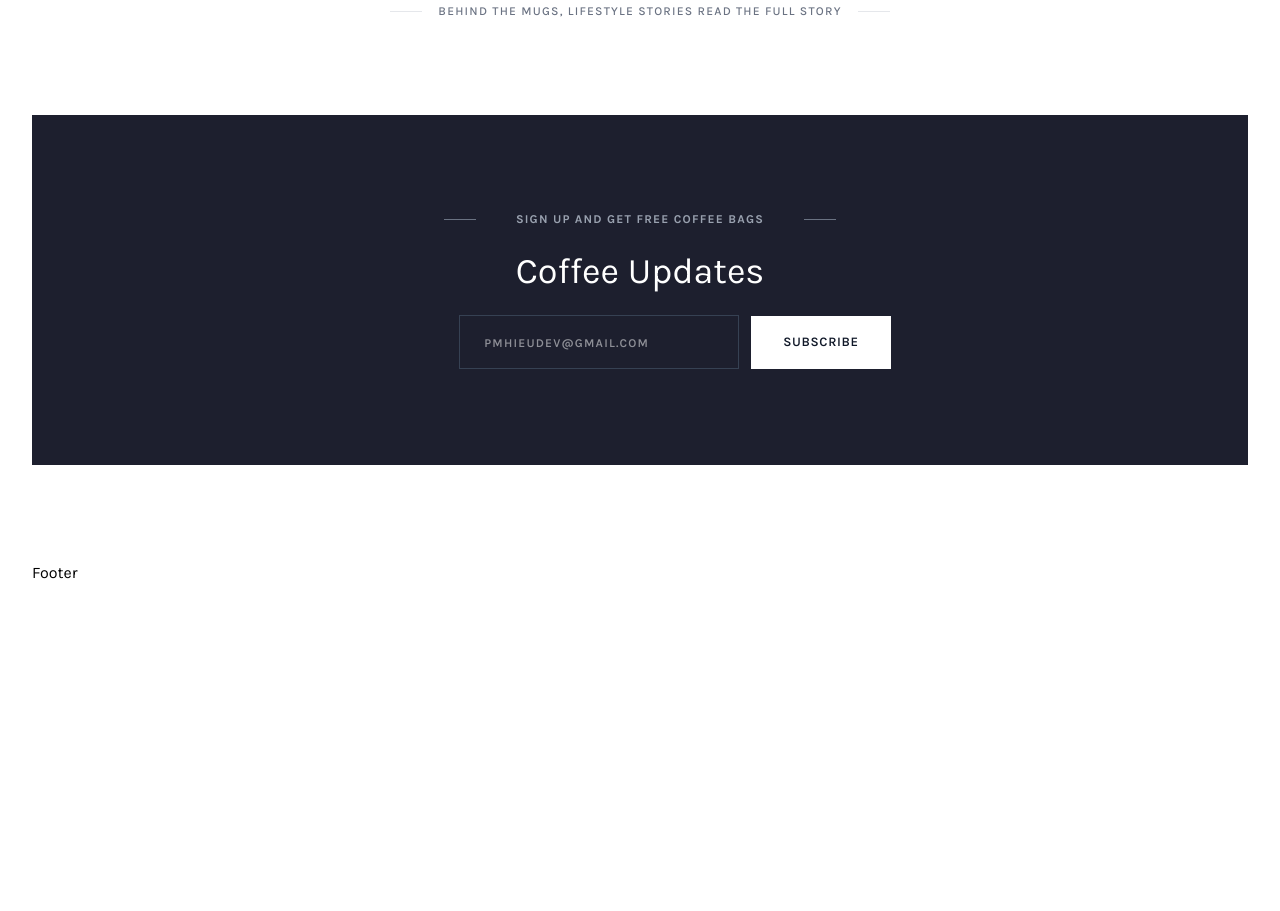
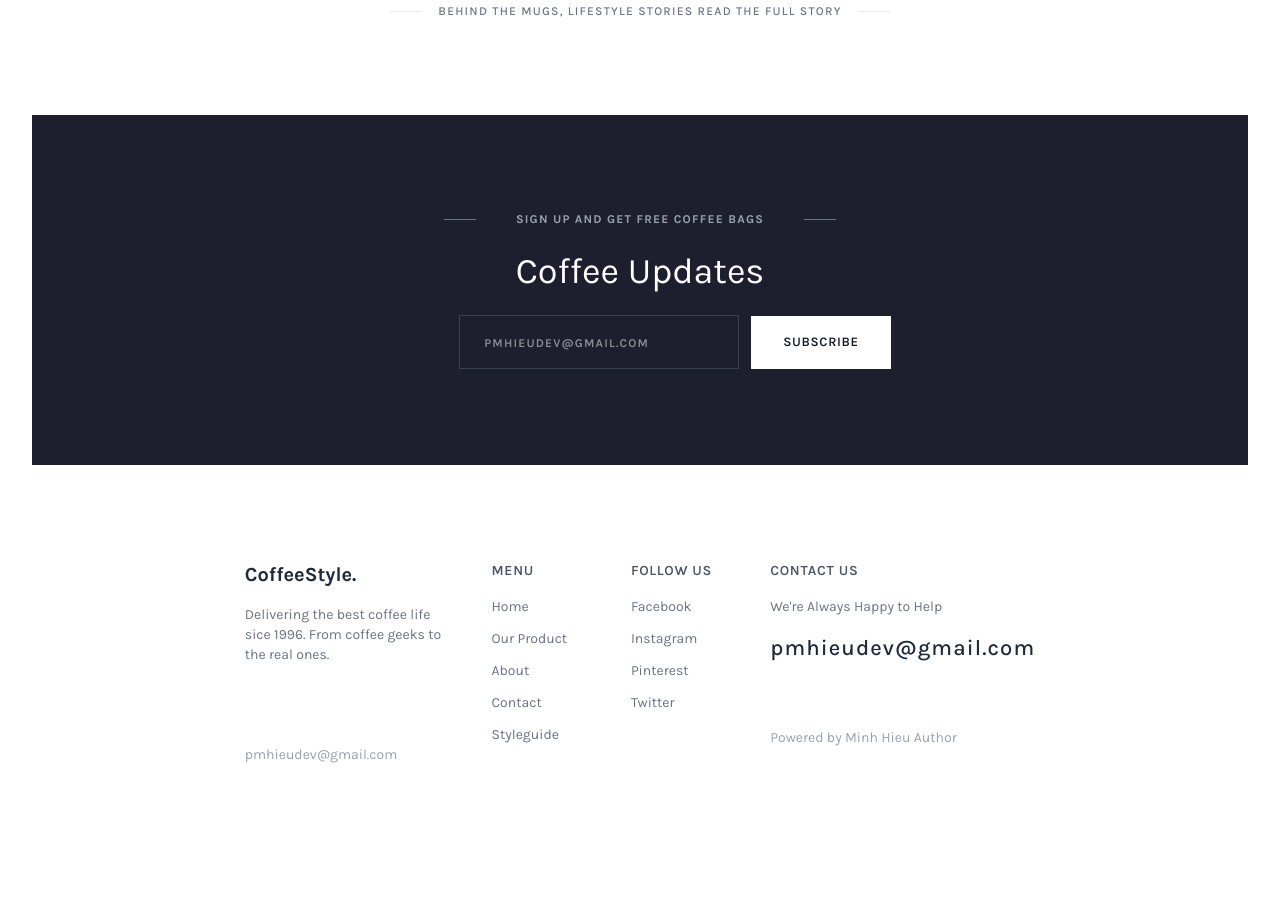
Before and after one commit to devhieu1309/tailwindcss-coffee-style, a website: page public/index.html in a window 1280 px wide. Shown: the part 5347-6258 px from the top of the page. After the commit the page ends 6208 px from the top, so only its background shows below. Drawn offline with Linux system fonts and the light colour scheme.

Commit message:
Add footer.

```diff
--- a/public/index.html
+++ b/public/index.html
@@ -730,7 +730,42 @@
           <!-- End subscribe-us -->
         </main>
 
-        <footer class="h-[350px]">Footer</footer>
+        <footer class="w-[95%] lg:w-[65%] mx-auto pb-24 text-gray-500 text-sm">
+          <div class="flex flex-col md:flex-row text-center md:text-left gap-12 md:gap-8">
+            <div class="basis-1/3">
+              <div class="font-bold text-xl mb-4 text-gray-800">CoffeeStyle.</div>
+              <div class="mb-8 md:mb-20">Delivering the best coffee life sice 1996. From coffee geeks to the real ones.</div>
+              <div class="text-gray-400 hover:text-coffee-400">pmhieudev@gmail.com</div>
+            </div>
+            <div class="basis-1/6">
+              <div class="uppercase font-semibold tracking-wider text-gray-600 mb-4">Menu</div>
+              <div class="flex flex-col gap-3">
+                <div class=""><a href="#" class="hover:text-coffee-400">Home</a></div>
+                <div class=""><a href="#" class="hover:text-coffee-400">Our Product</a></div>
+                <div class=""><a href="#" class="hover:text-coffee-400">About</a></div>
+                <div class=""><a href="#" class="hover:text-coffee-400">Contact</a></div>
+                <div class=""><a href="#" class="hover:text-coffee-400">Styleguide</a></div>
+              </div>
+            </div>
+            <div class="basis-1/6">
+              <div class="uppercase font-semibold tracking-wider text-gray-600 mb-4">Follow us</div>
+              <div class="flex flex-col gap-3">
+                <div class=""><a href="#" class="hover:text-coffee-400">Facebook</a></div>
+                <div class=""><a href="#" class="hover:text-coffee-400">Instagram</a></div>
+                <div class=""><a href="#" class="hover:text-coffee-400">Pinterest</a></div>
+                <div class=""><a href="#" class="hover:text-coffee-400">Twitter</a></div>
+              </div>
+            </div>
+            <div class="basis-1/3">
+              <div class="uppercase font-semibold tracking-wider text-gray-600 mb-8 md:mb-4">Contact us</div>
+              <div class="mb-4">We&apos;re Always Happy to Help</div>
+              <div class="mb-16 text-gray-800 text-[22px] font-medium tracking-wider">
+                <a href="mailto:pmhieudev@gmail.com" class="hover:text-coffee-400">pmhieudev@gmail.com</a>
+              </div>
+              <div class=""><a href="#" class="text-gray-400 hover:text-coffee-400">Powered by Minh Hieu Author</a></div>
+            </div>
+          </div>
+        </footer>
       </div>
       <!-- End content-wrapper -->
     </div>
```
Also changed, not shown: public/output.css.
